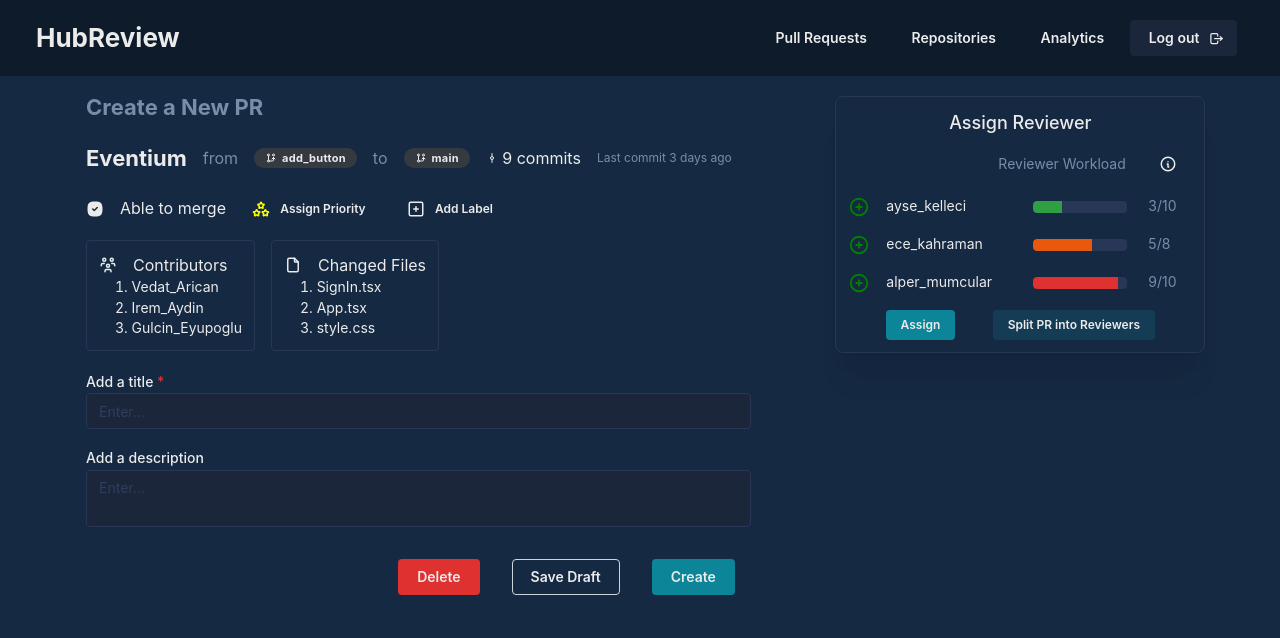
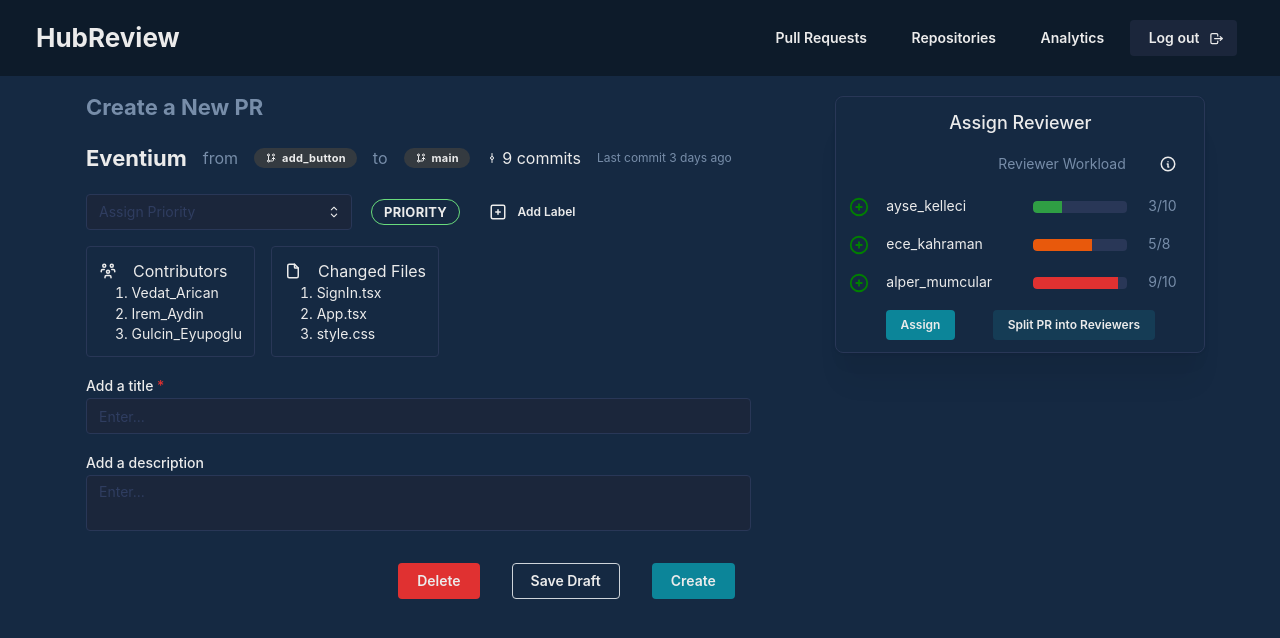
Before and after one commit to hubreviewapp/hubreview, a React (Vite) app in the folder web-client/: page /createPR in a window 1280 px wide. Shown: the top 638 px of the page. Built offline with nearby package versions, Linux system fonts and the light colour scheme.

Commit message:
feat: PriorityBadge.tsx

```diff
--- /dev/null
+++ b/web-client/src/components/PriorityBadge.tsx
@@ -0,0 +1,29 @@
+import {Badge, Box} from "@mantine/core";
+
+interface PriorityBadgeProps {
+  label: string;
+  size: string;
+
+}
+
+function PriorityBadge({ label, size }: PriorityBadgeProps) {
+  const color =
+    label === "High" ? "red" : label === "Medium" ? "yellow": "green";
+  return (
+    <Box>{
+      label == null ?
+        <Box/> :
+        <Badge
+          size= {size}
+          variant="outline"
+          color={color}
+          key={1}
+          m={3}>
+          {label } Priority
+        </Badge>
+    }
+    </Box>
+  );
+}
+
+export default PriorityBadge;
--- a/web-client/src/pages/PRCreationPage.tsx
+++ b/web-client/src/pages/PRCreationPage.tsx
@@ -1,28 +1,30 @@
 import {
   Container, Grid, Group, Text, Title, Badge, rem,
-  Button, Paper, Stack, List, Flex, Modal, Checkbox, Textarea, Box, TextInput
+  Button, Paper, Stack, List, Flex, Modal, Checkbox, Textarea, Box, TextInput, Select
 } from "@mantine/core";
-import {IconSquareRoundedCheckFilled,IconGitBranch, IconGitCommit, IconStars, IconSquarePlus, IconUsersGroup, IconFile} from "@tabler/icons-react";
+import {IconGitBranch, IconGitCommit, IconSquarePlus, IconUsersGroup, IconFile} from "@tabler/icons-react";
 import LabelButton from "../components/LabelButton";
 import {useDisclosure} from "@mantine/hooks";
 import {useState} from "react";
 import WorkloadBar from "../components/WorkloadBar";
+import PriorityBadge from "../components/PriorityBadge";
 
 function PRCreationPage() {
   const branchIcon = <IconGitBranch style={{ width: rem(12), height: rem(12) }} />;
-  const sparklesIcon = <IconStars color={"yellow"} style={{ width: rem(18), height: rem(18) }} />;
+  //const sparklesIcon = <IconStars color={"yellow"} style={{ width: rem(18), height: rem(18) }} />;
   const squarePlusIcon = <IconSquarePlus style={{ width: rem(18), height: rem(18) }} />;
-  const iconSquare = <IconSquareRoundedCheckFilled color={"blue"} style={{ width: rem(18), height: rem(18) }}/>;
+  //const iconSquare = <IconSquareRoundedCheckFilled color={"blue"} style={{ width: rem(18), height: rem(18) }}/>;
 
   const [opened, { open, close }] = useDisclosure(false);
   const [checkboxValue, setCheckboxValue] = useState<string[]>([]);
-
+  const [priority, setPriority] = useState<string | null>('');
   const labelList: { label: string, key: number }[] = [
     { label: "enhancement", key: 1 },
     { label: "bug fix", key: 1 },
     { label: "refactoring", key: 3 },
     { label: "question", key: 4 }
   ];
+
   return (
     <Container size={"lg"}>
       <Modal opened={opened} onClose={close} title="Add Label">
@@ -42,7 +44,7 @@ function PRCreationPage() {
           }
         </Checkbox.Group>
         <Group justify={"flex-end"}>
-          <Button onClick={close} color={"gray"} size={"sm"} >Close</Button>
+          <Button onClick={close} color={"gray"} size={"sm"}>Close</Button>
           <Button onClick={()=>setCheckboxValue([])} color={"gray"} variant={"outline"} size={"sm"} >Clear</Button>
         </Group>
       </Modal>
@@ -59,9 +61,17 @@ function PRCreationPage() {
             <Text c={"dimmed"} size={"xs"}>Last commit 3 days ago</Text>
           </Group>
           <Group>
-            {iconSquare}
-            Able to merge
-            <Button leftSection={sparklesIcon} size={"xs"} variant={"subtle"} radius={"lg"}>Assign Priority</Button>
+
+
+            <Select
+              value={priority} onChange={setPriority}
+
+              placeholder="Assign Priority"
+              data={["High", "Medium", "Low"]}
+              clearable
+            />
+
+            <PriorityBadge label={priority} size={"lg"}/>
             {
               checkboxValue.map(itm =>(
                 <LabelButton key={itm} label={itm} size={"md"}/>
```
